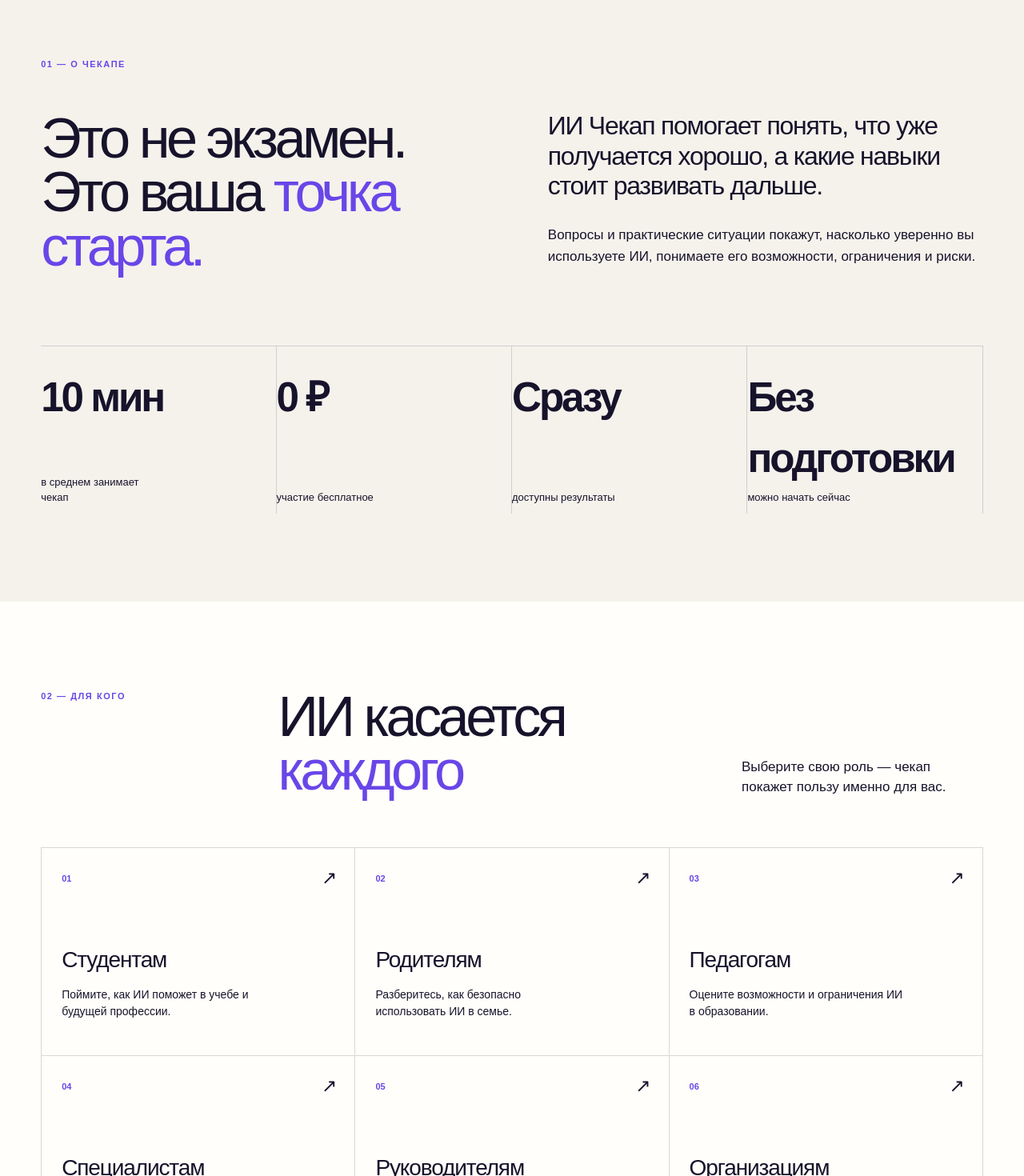
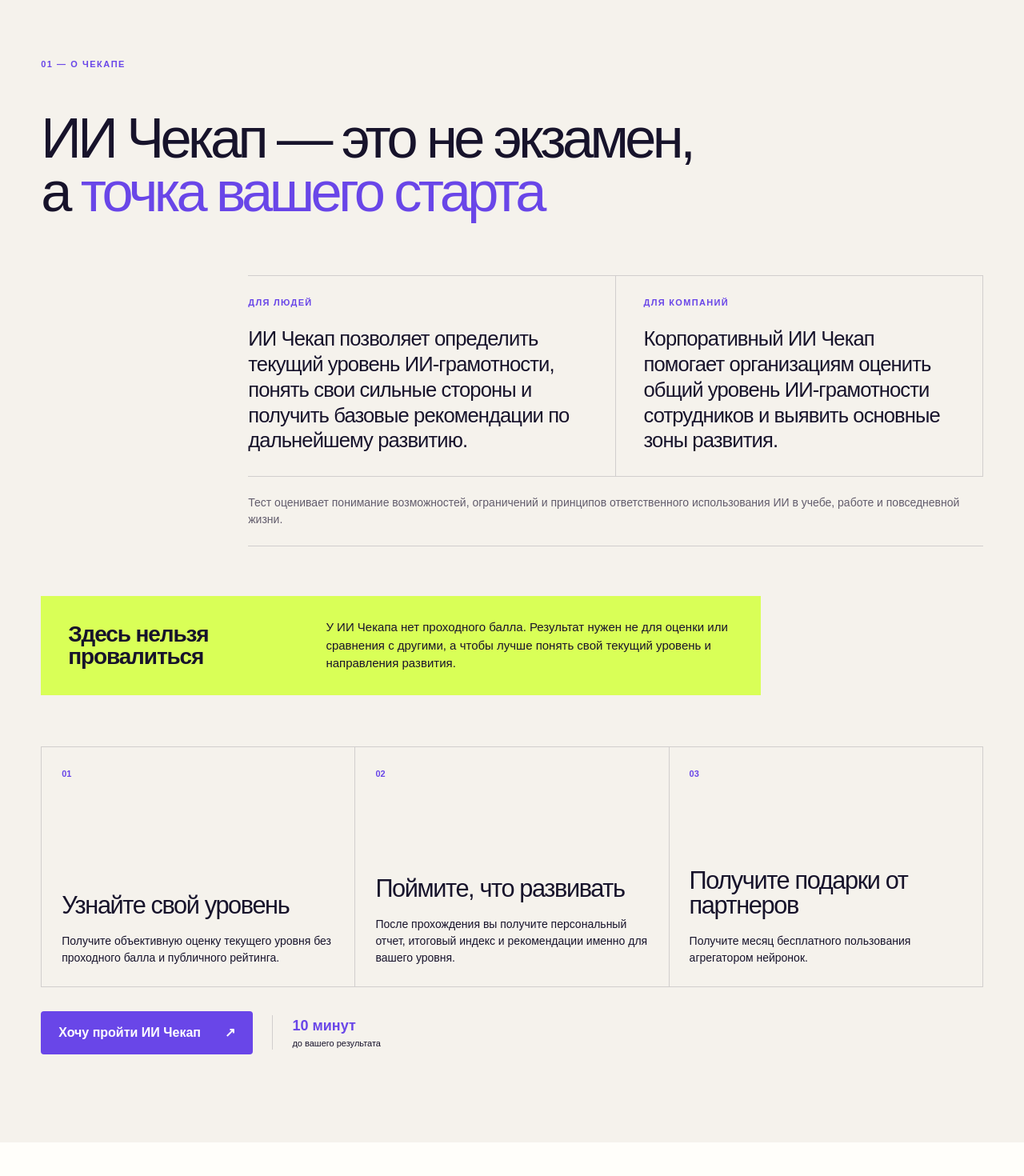
Before and after one commit to polekhin/b2b-lp, a Next.js app: page / in a window 1280 px wide. Shown: the part 1020-2490 px from the top of the page at 80% size. Built offline with nearby package versions, Linux system fonts and the light colour scheme.

Commit message:
Redesign second section to match brief

```diff
--- a/app/globals.css
+++ b/app/globals.css
@@ -73,6 +73,26 @@ h2 { font-size: clamp(42px, 5.5vw, 82px); line-height: .96; letter-spacing: -.06
 .benefit-row { margin-top: 90px; border-top: 1px solid var(--line); display: grid; grid-template-columns: repeat(4,1fr); }
 .metric { min-height: 150px; border-right: 1px solid var(--line); padding: 26px 22px 10px 0; display: flex; flex-direction: column; justify-content: space-between; }
 .metric strong { font-size: clamp(35px,4vw,64px); letter-spacing: -.06em; }.metric span { max-width: 160px; font-size: 13px; }
+
+.intro-title { max-width: 1080px; }
+.intro-audiences { margin: 70px 0 0 22%; display: grid; grid-template-columns: 1fr 1fr; border-top: 1px solid var(--line); }
+.intro-audiences article { min-height: 250px; padding: 25px 35px 28px 0; border-right: 1px solid var(--line); display: flex; flex-direction: column; justify-content: space-between; }
+.intro-audiences article + article { padding-left: 35px; }
+.intro-audiences article > span { color: var(--purple); font-size: 11px; font-weight: 800; letter-spacing: .12em; text-transform: uppercase; }
+.intro-audiences article p { margin: 0; font-size: clamp(19px, 2vw, 27px); line-height: 1.24; letter-spacing: -.035em; }
+.intro-method { grid-column: 1 / -1; margin: 0; padding: 22px 0; border-top: 1px solid var(--line); border-bottom: 1px solid var(--line); font-size: 14px; line-height: 1.5; color: #625c6c; }
+.no-fail { margin-top: 62px; background: var(--lime); display: grid; grid-template-columns: .65fr 1.35fr; gap: 6vw; align-items: center; padding: 28px 34px; max-width: 900px; }
+.no-fail strong { font-size: 28px; line-height: 1; letter-spacing: -.04em; }
+.no-fail p { margin: 0; font-size: 15px; line-height: 1.5; }
+.intro-benefits { margin-top: 64px; display: grid; grid-template-columns: repeat(3,1fr); border-top: 1px solid var(--line); border-left: 1px solid var(--line); }
+.intro-benefits article { min-height: 300px; padding: 25px; border-right: 1px solid var(--line); border-bottom: 1px solid var(--line); display: flex; flex-direction: column; }
+.intro-benefits article > span { color: var(--purple); font-size: 11px; font-weight: 800; }
+.intro-benefits h3 { font-size: clamp(27px,2.4vw,37px); line-height: 1; letter-spacing: -.045em; margin: auto 0 18px; max-width: 330px; }
+.intro-benefits p { margin: 0; font-size: 14px; line-height: 1.5; max-width: 340px; }
+.intro-action { margin-top: 30px; display: flex; align-items: center; gap: 24px; }
+.intro-action > div { padding-left: 24px; border-left: 1px solid var(--line); display: flex; flex-direction: column; }
+.intro-action > div span { color: var(--purple); font-weight: 800; font-size: 18px; }
+.intro-action > div small { font-size: 11px; }
 
 .audience { background: var(--white); }
 .section-heading { display: grid; grid-template-columns: .65fr 1.4fr .8fr; gap: 4vw; align-items: end; margin-bottom: 62px; }
@@ -164,6 +184,7 @@ footer p { color: #aaa4ba; max-width: 300px; line-height: 1.5; } footer > div {
   .partners > * { min-height: 70px; border-bottom: 1px solid var(--line); }
   .partners > span { justify-content: center; }
   .intro-grid, .business-grid, .project-grid, .register { grid-template-columns: 1fr; }
+  .intro-audiences { margin-left: 0; }
   .section-heading { grid-template-columns: 1fr; align-items: start; }
   .audience-grid { grid-template-columns: repeat(2,1fr); }
   .format-card { min-height: 620px; }
@@ -190,6 +211,16 @@ footer p { color: #aaa4ba; max-width: 300px; line-height: 1.5; } footer > div {
   .partners { grid-template-columns: repeat(2,1fr); }
   .section { padding: 80px 20px; }.section-number { margin-bottom: 35px; }
   h2 { font-size: 46px; }
+  .intro-audiences { margin-top: 50px; grid-template-columns: 1fr; }
+  .intro-audiences article { min-height: 220px; padding: 24px 0; border-right: 0; }
+  .intro-audiences article + article { padding-left: 0; border-top: 1px solid var(--line); }
+  .intro-method { grid-column: auto; }
+  .no-fail { grid-template-columns: 1fr; gap: 20px; padding: 25px; }
+  .intro-benefits { grid-template-columns: 1fr; }
+  .intro-benefits article { min-height: 250px; }
+  .intro-action { align-items: stretch; flex-direction: column; }
+  .intro-action .button { width: 100%; justify-content: space-between; }
+  .intro-action > div { padding: 15px 0 0; border-left: 0; border-top: 1px solid var(--line); }
   .benefit-row { grid-template-columns: 1fr 1fr; margin-top: 60px; }.metric { min-height: 120px; border-bottom: 1px solid var(--line); }
   .audience-grid { grid-template-columns: 1fr; }.audience-card { min-height: 220px; }
   .format-grid { grid-template-columns: 1fr; }.format-card { padding: 25px; min-height: 600px; }.format-card h3 { font-size: 50px; }
--- a/app/page.tsx
+++ b/app/page.tsx
@@ -102,17 +102,51 @@ export default function Home() {
 
       <section className="section intro" id="about">
         <div className="section-number">01 — О ЧЕКАПЕ</div>
-        <div className="intro-grid">
-          <h2>Это не экзамен.<br />Это ваша <em>точка старта.</em></h2>
+        <h2 className="intro-title">ИИ Чекап — это не экзамен,<br />а <em>точка вашего старта</em></h2>
+
+        <div className="intro-audiences">
+          <article>
+            <span>Для людей</span>
+            <p>ИИ Чекап позволяет определить текущий уровень ИИ-грамотности, понять свои сильные стороны и получить базовые рекомендации по дальнейшему развитию.</p>
+          </article>
+          <article>
+            <span>Для компаний</span>
+            <p>Корпоративный ИИ Чекап помогает организациям оценить общий уровень ИИ-грамотности сотрудников и выявить основные зоны развития.</p>
+          </article>
+          <p className="intro-method">Тест оценивает понимание возможностей, ограничений и принципов ответственного использования ИИ в учебе, работе и повседневной жизни.</p>
+        </div>
+
+        <div className="no-fail">
+          <strong>Здесь нельзя<br />провалиться</strong>
+          <p>У ИИ Чекапа нет проходного балла. Результат нужен не для оценки или сравнения с другими, а чтобы лучше понять свой текущий уровень и направления развития.</p>
+        </div>
+
+        <div className="intro-benefits">
+          <article>
+            <span>01</span>
+            <h3>Узнайте свой уровень</h3>
+            <p>Получите объективную оценку текущего уровня без проходного балла и публичного рейтинга.</p>
+          </article>
+          <article>
+            <span>02</span>
+            <h3>Поймите, что развивать</h3>
+            <p>После прохождения вы получите персональный отчет, итоговый индекс и рекомендации именно для вашего уровня.</p>
+          </article>
+          <article>
+            <span>03</span>
+            <h3>Получите подарки от партнеров</h3>
+            <p>Получите месяц бесплатного пользования агрегатором нейронок.</p>
+          </article>
+        </div>
+
+        <div className="intro-action">
+          <button className="button" onClick={() => scrollToForm()}>
+            Хочу пройти ИИ Чекап <Arrow />
+          </button>
           <div>
-            <p className="big-copy">ИИ Чекап помогает понять, что уже получается хорошо, а какие навыки стоит развивать дальше.</p>
-            <p>Вопросы и практические ситуации покажут, насколько уверенно вы используете ИИ, понимаете его возможности, ограничения и риски.</p>
+            <span>10 минут</span>
+            <small>до вашего результата</small>
           </div>
-        </div>
-        <div className="benefit-row">
-          {[["10 мин","в среднем занимает чекап"],["0 ₽","участие бесплатное"],["Сразу","доступны результаты"],["Без подготовки","можно начать сейчас"]].map(([a,b]) =>
-            <div className="metric" key={a}><strong>{a}</strong><span>{b}</span></div>
-          )}
         </div>
       </section>
 
```
